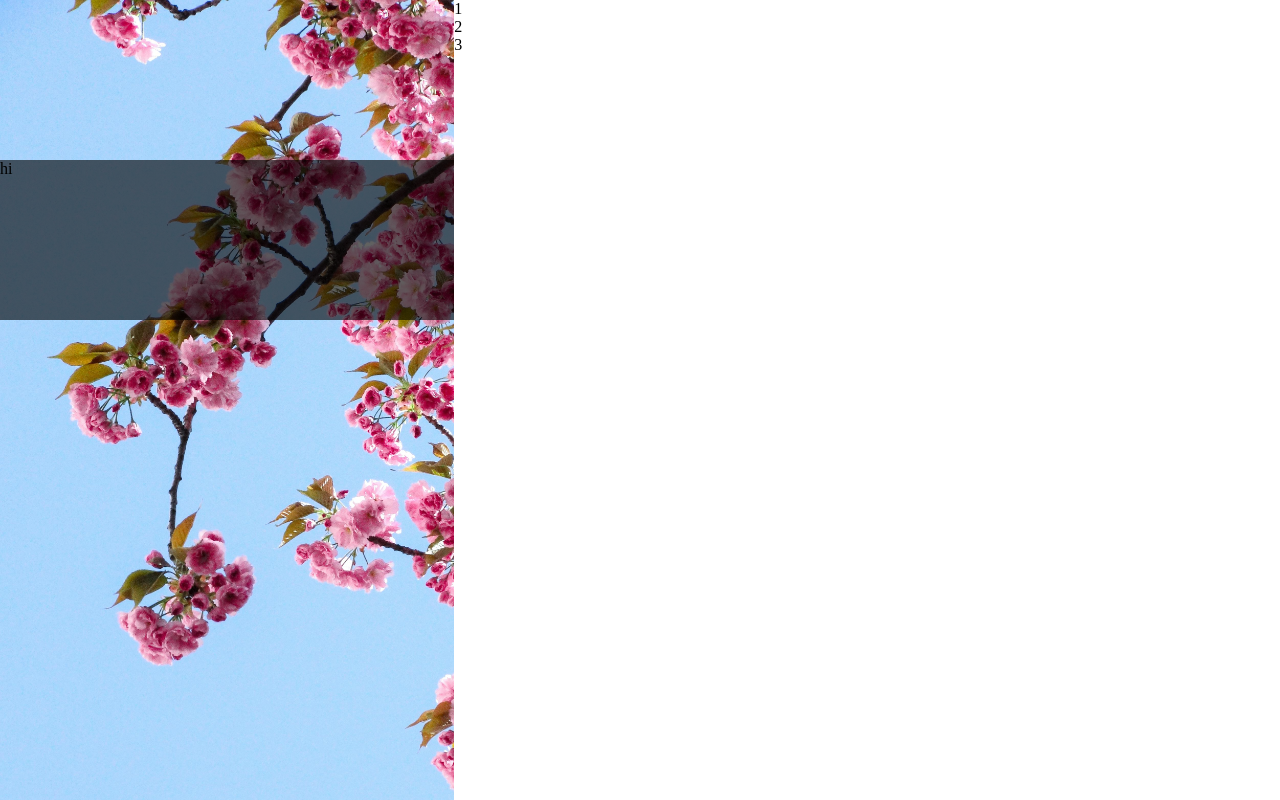
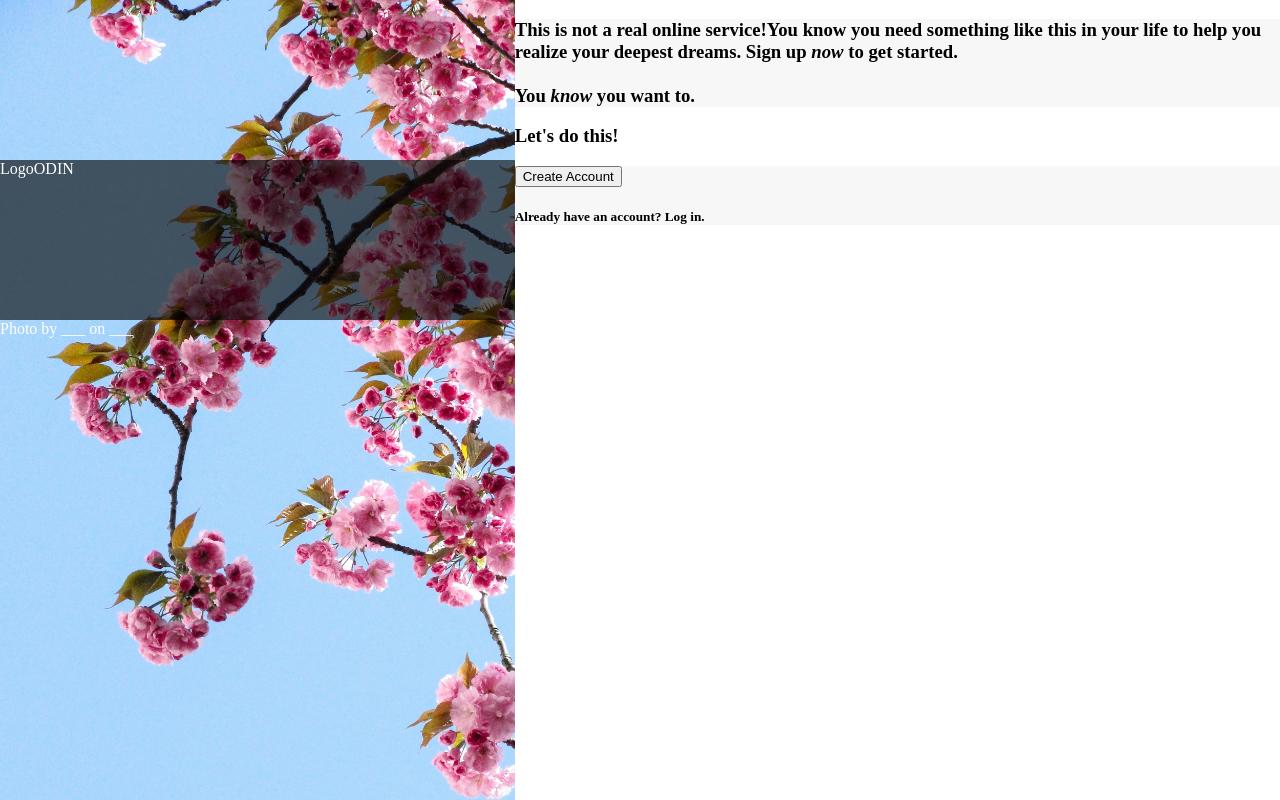
Before and after one commit to KIKODER/signup, a plain HTML site: page index.html in a window 1280 px wide. Drawn offline with Linux system fonts and the light colour scheme.

Commit message:
Continued adding required elements to certain divs. Added text and a button to the right hand side.

```diff
--- a/index.html
+++ b/index.html
@@ -9,18 +9,24 @@
 <body>
     <div id="left-side">
         <div id="banner">
-            hi
+            <div id="logo">Logo</div>
+            <div id="odin">ODIN</div>
         </div>
+        <div id="credit">Photo by ___ on ___</div>
     </div>
     <div id="right-side">
-        <div id="section1">
-            1
+        <div id="section1" class="section">
+            <h3>This is not a real online service!You know you need something like this in your life to help you realize your deepest dreams. Sign up <em>now</em> to get started.
+            <br>
+            <br>
+            You <em>know</em> you want to.</h3>
         </div>
-        <div id="section2">
-            2
+        <div id="section2" class="section">
+            <h3>Let's do this!</h3>
         </div>
-        <div id="section3">
-            3
+        <div id="section3" class="section">
+            <button>Create Account</button>
+            <h5>Already have an account? Log in.</h5>
         </div>
     </div>
 </body>
--- a/styles.css
+++ b/styles.css
@@ -8,6 +8,7 @@ body {
     background-image: url('/assets/blossoms.jpg');
     background-size: 700px;
     flex: auto;
+    color: white;
 }
 
 #right-side {
@@ -18,6 +19,11 @@ body {
 
 #banner {
     background-color: rgba(0, 0, 0, 0.616);
+    display: flex;
     margin-top: 20vh;
     height: 10rem;
 }
+
+#section1, #section3 {
+    background-color: rgb(247, 247, 247);
+}
```
